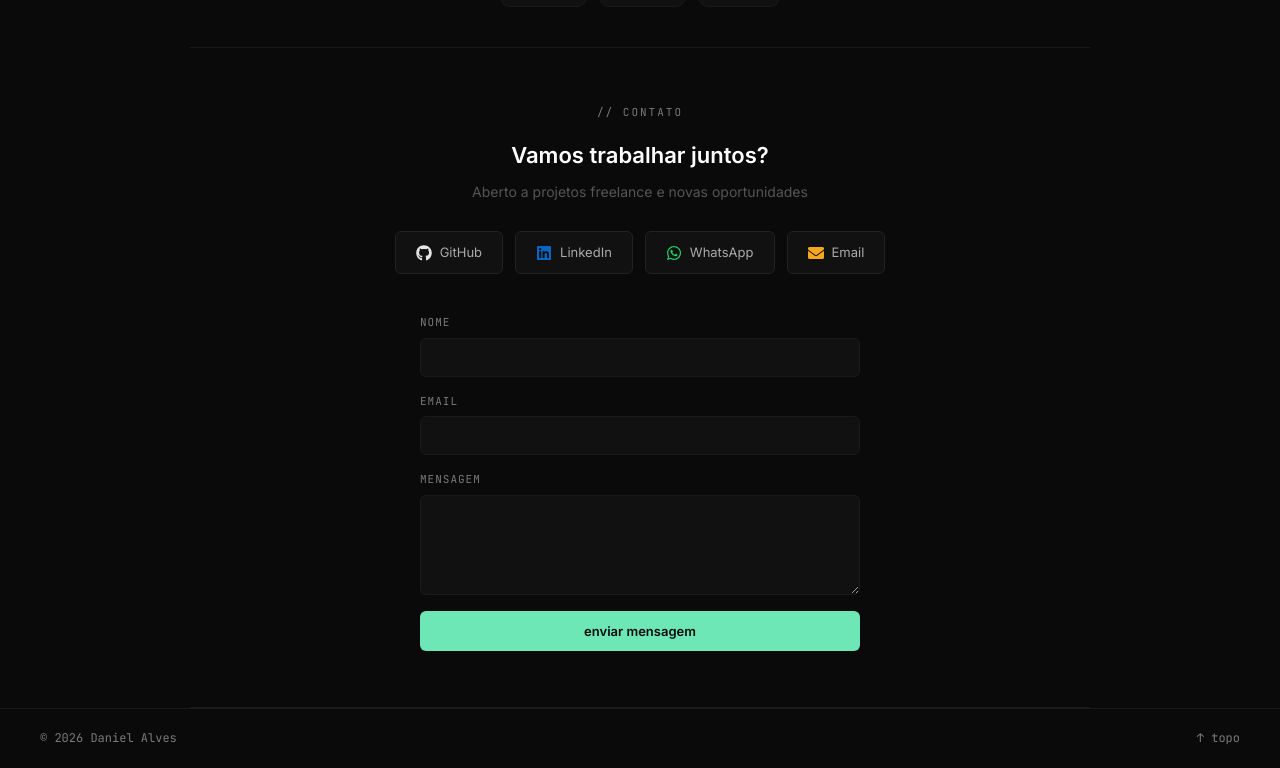
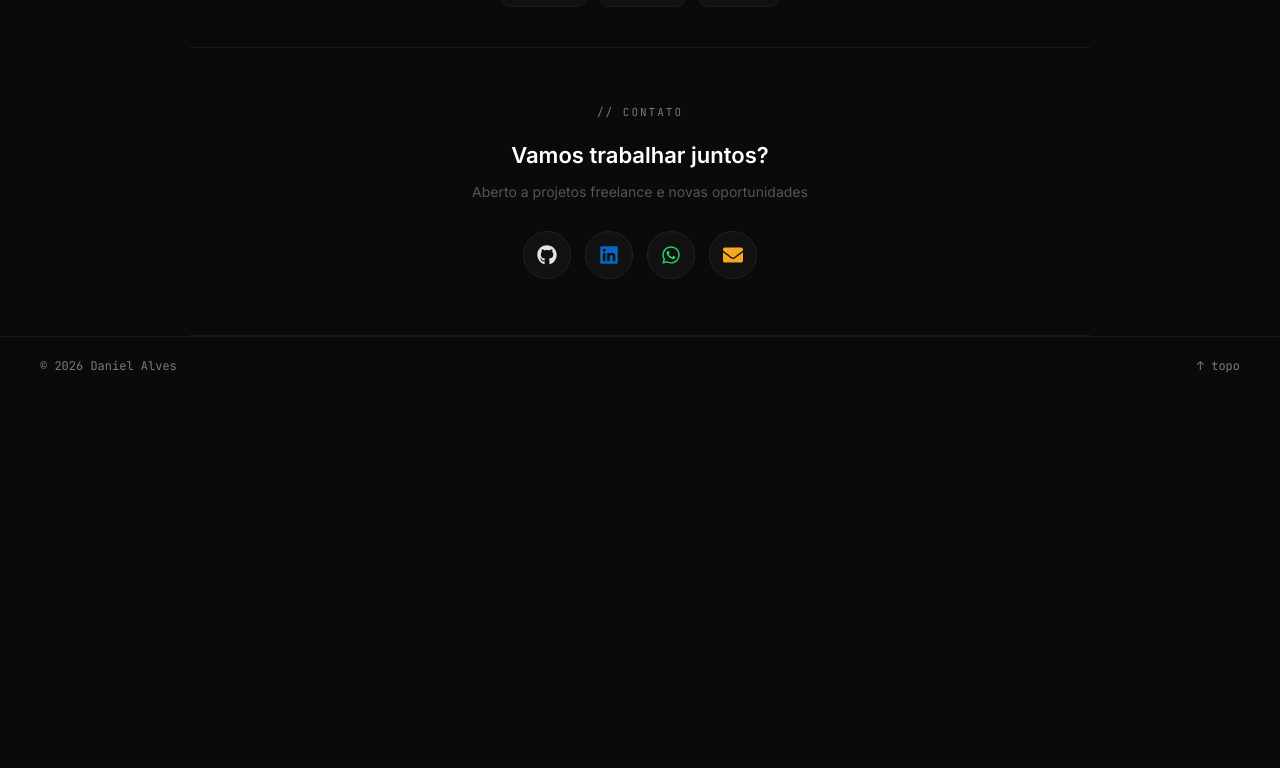
Before and after one commit to daniel-mscs/portfolio, a React (Vite) app: page / in a window 1280 px wide. Shown: the part 2575-3343 px from the top of the page. After the commit the page ends 2972 px from the top, so only its background shows below. Built offline with nearby package versions, Linux system fonts and the light colour scheme.

Commit message:
refactor(contact): remove formulário e deixa só ícones circulares

```diff
--- a/src/components/Contact.jsx
+++ b/src/components/Contact.jsx
@@ -1,4 +1,3 @@
-import { useState } from 'react'
 import { useScrollReveal } from '../hooks/useScrollReveal'
 import styles from './Contact.module.css'
 import { FaGithub, FaLinkedin, FaWhatsapp, FaEnvelope } from 'react-icons/fa'
@@ -10,37 +9,8 @@ const LINKS = [
   { label: 'Email', icon: FaEnvelope, color: '#F5A623', href: 'mailto:daniel.mth1996@gmail.com' },
 ]
 
-// troque pelo endpoint do seu formulário criado em https://formspree.io
-const FORM_ENDPOINT = 'https://formspree.io/f/SEU_ID_AQUI'
-
 export default function Contact() {
   const [ref, visible] = useScrollReveal()
-  const [form, setForm] = useState({ name: '', email: '', message: '' })
-  const [status, setStatus] = useState('idle') // idle | sending | sent | error
-
-  function handleChange(e) {
-    setForm({ ...form, [e.target.name]: e.target.value })
-  }
-
-  async function handleSubmit(e) {
-    e.preventDefault()
-    setStatus('sending')
-    try {
-      const res = await fetch(FORM_ENDPOINT, {
-        method: 'POST',
-        headers: { Accept: 'application/json' },
-        body: new FormData(e.target),
-      })
-      if (res.ok) {
-        setStatus('sent')
-        setForm({ name: '', email: '', message: '' })
-      } else {
-        setStatus('error')
-      }
-    } catch {
-      setStatus('error')
-    }
-  }
 
   return (
     <section
@@ -61,36 +31,15 @@ export default function Contact() {
               href={l.href}
               target="_blank"
               rel="noopener noreferrer"
-              className={styles.btn}
+              className={styles.iconBtn}
+              aria-label={l.label}
+              title={l.label}
             >
-              <Icon className={styles.btnIcon} style={{ color: l.color }} aria-hidden="true" />
-              {l.label}
+              <Icon style={{ color: l.color }} />
             </a>
           )
         })}
       </div>
-
-      <form className={styles.form} onSubmit={handleSubmit}>
-        <div className={styles.formRow}>
-          <label htmlFor="name">nome</label>
-          <input id="name" name="name" type="text" required value={form.name} onChange={handleChange} />
-        </div>
-        <div className={styles.formRow}>
-          <label htmlFor="email">email</label>
-          <input id="email" name="email" type="email" required value={form.email} onChange={handleChange} />
-        </div>
-        <div className={styles.formRow}>
-          <label htmlFor="message">mensagem</label>
-          <textarea id="message" name="message" required value={form.message} onChange={handleChange} />
-        </div>
-
-        <button type="submit" className={styles.submit} disabled={status === 'sending'}>
-          {status === 'sending' ? 'enviando...' : 'enviar mensagem'}
-        </button>
-
-        {status === 'sent' && <p className={styles.success}>Mensagem enviada! Te respondo em breve.</p>}
-        {status === 'error' && <p className={styles.errorMsg}>Algo deu errado — tenta de novo ou usa o WhatsApp/Email acima.</p>}
-      </form>
     </section>
   )
 }
--- a/src/components/Contact.module.css
+++ b/src/components/Contact.module.css
@@ -28,121 +28,30 @@
 
 .links {
   display: flex;
-  gap: 12px;
+  gap: 14px;
   justify-content: center;
-  flex-wrap: wrap;
 }
 
-.btn {
+.iconBtn {
+  width: 48px;
+  height: 48px;
+  border-radius: 50%;
   background: var(--bg-card);
   border: 1px solid #222;
-  border-radius: 6px;
-  padding: 10px 20px;
-  font-size: 13px;
-  color: #aaa;
   display: flex;
   align-items: center;
-  gap: 8px;
-  transition: border-color 0.15s, color 0.15s;
+  justify-content: center;
+  font-size: 20px;
+  transition: border-color 0.15s, transform 0.15s;
 }
 
-.btnIcon {
-  font-size: 16px;
-}
-
-.btn:hover {
+.iconBtn:hover {
   border-color: var(--accent);
-  color: var(--accent);
-}
-
-.form {
-  max-width: 440px;
-  margin: 40px auto 0;
-  text-align: left;
-  display: flex;
-  flex-direction: column;
-  gap: 16px;
-}
-
-.formRow {
-  display: flex;
-  flex-direction: column;
-  gap: 6px;
-}
-
-.formRow label {
-  font-family: var(--font-mono);
-  font-size: 11px;
-  text-transform: uppercase;
-  letter-spacing: 1px;
-  color: var(--text-faint);
-}
-
-.formRow input,
-.formRow textarea {
-  background: var(--bg-card);
-  border: 1px solid var(--border);
-  border-radius: 6px;
-  padding: 10px 12px;
-  color: var(--text-primary);
-  font-family: var(--font-sans);
-  font-size: 14px;
-}
-
-.formRow input:focus,
-.formRow textarea:focus {
-  outline: none;
-  border-color: var(--accent);
-}
-
-.formRow textarea {
-  min-height: 100px;
-  resize: vertical;
-}
-
-.submit {
-  background: var(--accent);
-  color: var(--accent-dark);
-  border: none;
-  padding: 12px 24px;
-  border-radius: 6px;
-  font-size: 13px;
-  font-weight: 600;
-  transition: opacity 0.15s;
-}
-
-.submit:hover {
-  opacity: 0.88;
-}
-
-.submit:disabled {
-  opacity: 0.6;
-  cursor: default;
-}
-
-.success {
-  font-size: 13px;
-  color: var(--accent);
-}
-
-.errorMsg {
-  font-size: 13px;
-  color: #f87171;
+  transform: translateY(-3px);
 }
 
 @media (max-width: 768px) {
   .contact {
     padding: 32px 20px;
   }
-
-  .links {
-    flex-direction: column;
-    align-items: center;
-    gap: 8px;
-  }
-
-  .btn {
-    width: 100%;
-    justify-content: center;
-  }
 }
```
